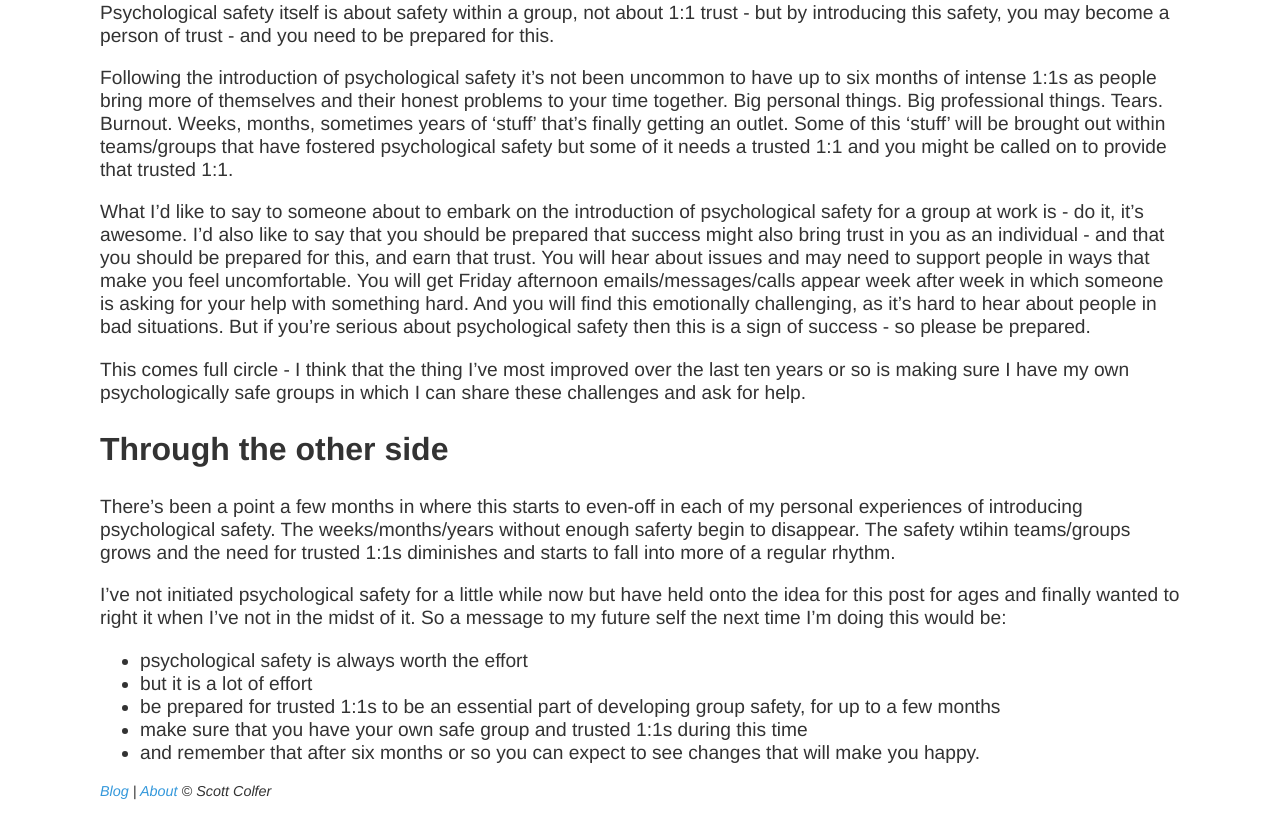
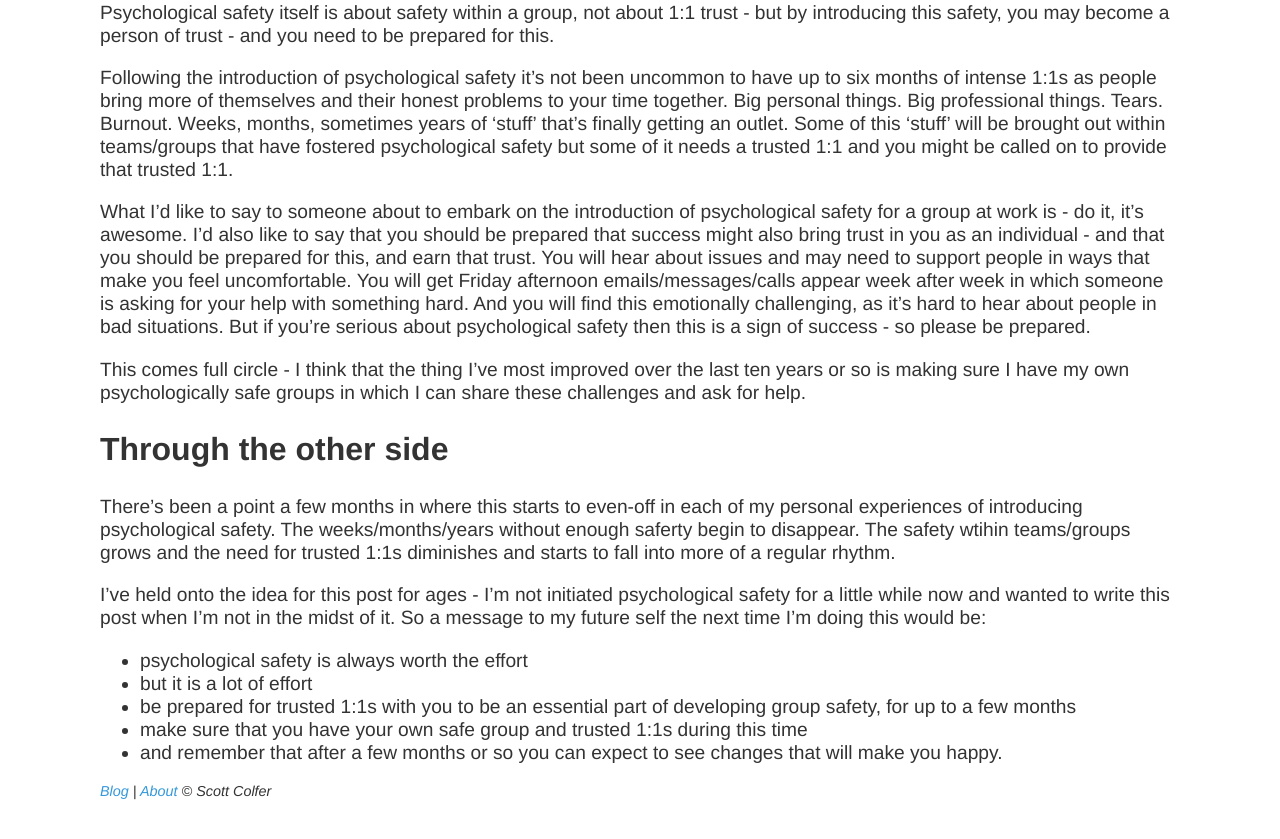
Before and after one commit to scottcolfer/scottcolfer.github.io, a Jekyll site: the page built from _posts/2019-02-12-psychological_safety.md, in a window 1280 px wide and 900 px high, scrolled down 766 px. Shown: the top 839 px of the window. Built offline with Jekyll 4.4.1, drawn with Linux system fonts in a browser that asks for light colours.

Commit message:
Update 2019-02-12-psychological_safety.md

```diff
--- a/_posts/2019-02-12-psychological_safety.md
+++ b/_posts/2019-02-12-psychological_safety.md
@@ -27,10 +27,10 @@ This comes full circle - I think that the thing I've most improved over the last
 
 There's been a point a few months in where this starts to even-off in each of my personal experiences of introducing psychological safety. The weeks/months/years without enough saferty begin to disappear. The safety wtihin teams/groups grows and the need for trusted 1:1s diminishes and starts to fall into more of a regular rhythm.
 
-I've not initiated psychological safety for a little while now but have held onto the idea for this post for ages and finally wanted to right it when I've not in the midst of it. So a message to my future self the next time I'm doing this would be:
+I've held onto the idea for this post for ages - I'm not initiated psychological safety for a little while now and wanted to write this post when I'm not in the midst of it. So a message to my future self the next time I'm doing this would be:
 
 - psychological safety is always worth the effort
 - but it is a lot of effort
-- be prepared for trusted 1:1s to be an essential part of developing group safety, for up to a few months
+- be prepared for trusted 1:1s with you to be an essential part of developing group safety, for up to a few months
 - make sure that you have your own safe group and trusted 1:1s during this time
-- and remember that after six months or so you can expect to see changes that will make you happy.
+- and remember that after a few months or so you can expect to see changes that will make you happy.
```
